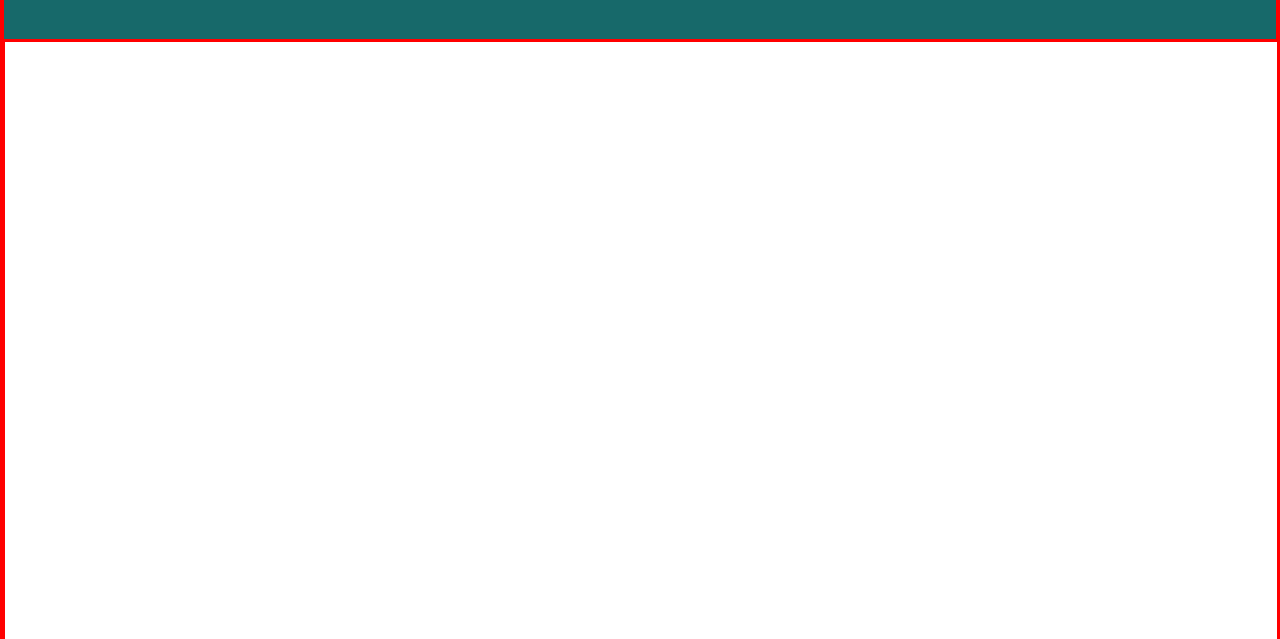
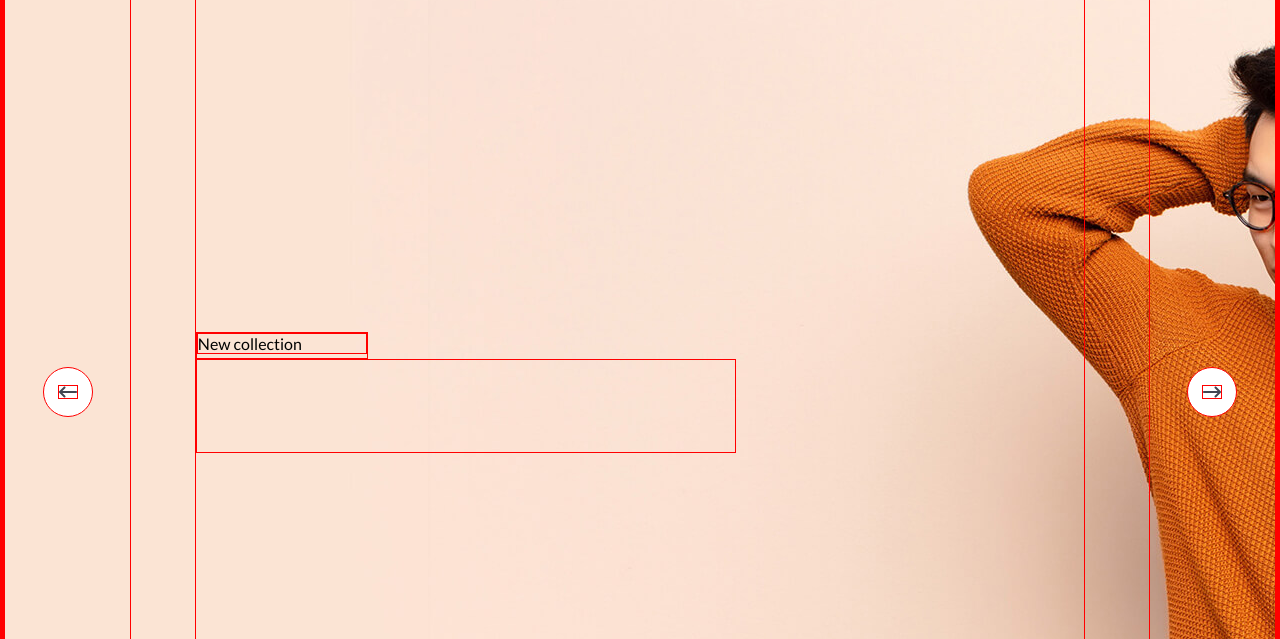
Before and after one commit to Harutyunyan96/createx, a plain HTML site: page index.html in a window 1280 px wide. Shown: the part 161-800 px from the top of the page. Drawn offline with Linux system fonts and the light colour scheme.

Commit message:
add slider section

```diff
--- a/index.html
+++ b/index.html
@@ -43,7 +43,24 @@
     <div class="headerBottom"></div>
    </header>
    <section class="slider">
-    <div class="inSlider"></div>
+    <div class="inSlider">
+        <div class="leftArrow flexCenter">
+            <div class="leftCirckl flexCenter">
+                <img src="./IMG/icons/leftArrow.svg" alt="leftArrow">
+            </div>
+        </div>
+        <div class="sliderContent">
+            <div class="sliderContentTop">
+                <p class="collection">New collection</p>
+            </div>
+            <div class="sliderContentCenter"></div>
+        </div>
+        <div class="rightArrow flexCenter">
+            <div class="rightCirckl flexCenter">
+                <img src="./IMG/icons/rightArrow.svg" alt="rightArrow">
+            </div>
+        </div>
+    </div>
    </section>
 </body>
 </html>
--- a/media.css
+++ b/media.css
@@ -20,6 +20,12 @@
 }
 
 @media (max-width:769px) {
+
+
+  .logo {
+    width: 30%;
+  }
+
   .navigation {
     display: none;
   }
@@ -38,6 +44,9 @@
 }
 
 @media (max-width:481px) {
+  .logo {
+    width: 40%;
+  }
 
 }
 
--- a/style.css
+++ b/style.css
@@ -21,12 +21,12 @@
 
 .header {
     width: 100%;
-    height: 200px;
+    height: 150px;
 }
 
 .headerTop {
     width: 100%;
-    height: 55px;
+    height: 40px;
     background-color: rgba(30, 33, 44, 1);
 }
 
@@ -126,16 +126,65 @@
 
 .headerBottom {
     width: 100%;
-    height: 45px;
+    height: 35px;
     background-color: rgba(23, 105, 106, 1);
 }
 
 .slider {
     width: 100%;
-    height: 100vh;
+    height: 800px;
     display: flex;
 }
 
-.insider {
-    width: 100;
+.inSlider {
+    width: 100%;
+    height: 800px;
+    background-image: url(./IMG/sliderImgOne.png);
+    background-repeat: no-repeat;
+    display: flex;
+    justify-content: space-between;
+    align-items: center;
 }
+
+.leftArrow {
+    width: 10%;
+    height: 800px;
+}
+
+.leftCirckl {
+    width: 50px;
+    height: 50px;
+    border-radius: 50%;
+    background-color: white;
+}
+
+.sliderContent {
+    width: 70%;
+    height: 800px;
+    display: flex;
+    flex-direction: column;
+    justify-content: center;
+    align-items: start;
+}
+
+.sliderContentTop {
+    width: 172px;
+    height: 27px;
+}
+
+.sliderContentCenter {
+    width: 540px;
+    height: 94px;
+}
+
+.rightArrow {
+    width: 10%;
+    height: 800px;
+}
+
+.rightCirckl {
+    width: 50px;
+    height: 50px;
+    border-radius: 50%;
+    background-color: white;
+}
```
Also changed, not shown: IMG/icons/leftArrow.svg (added), IMG/icons/rightArrow.svg (added), IMG/sliderImgOne.png (added).
